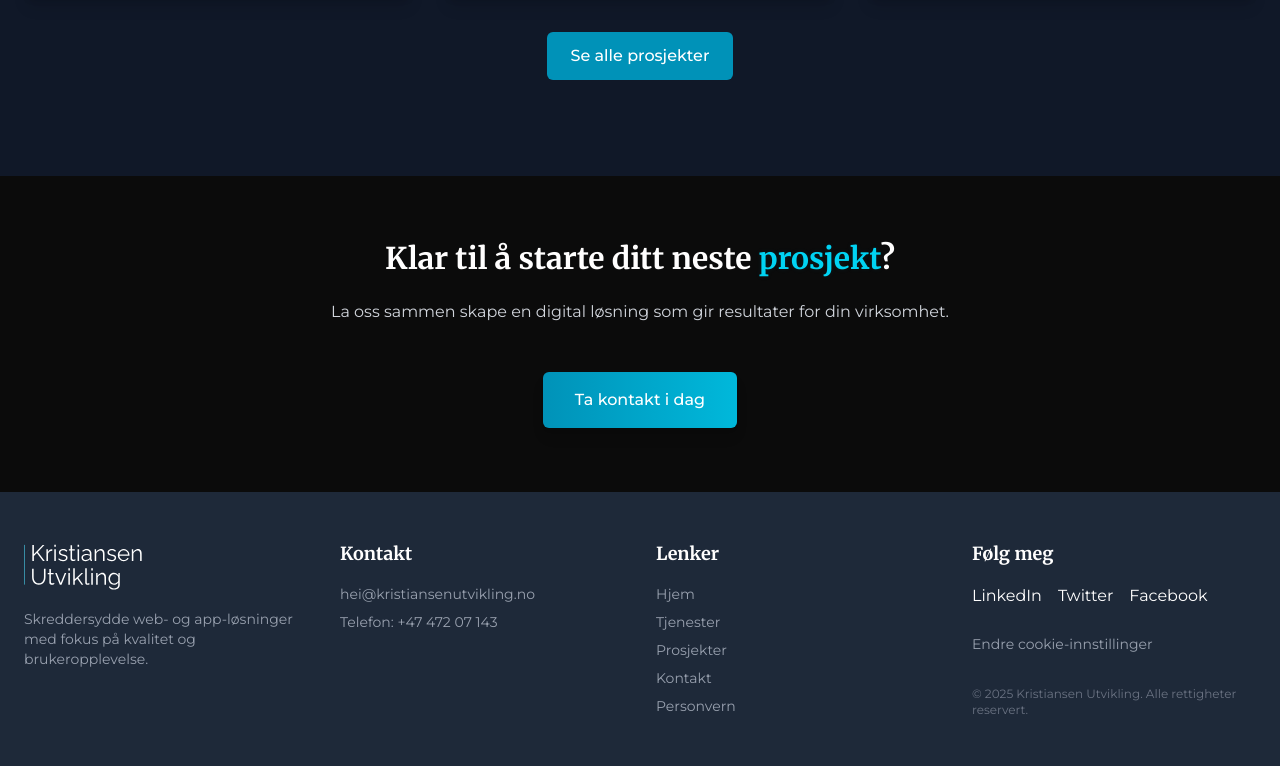
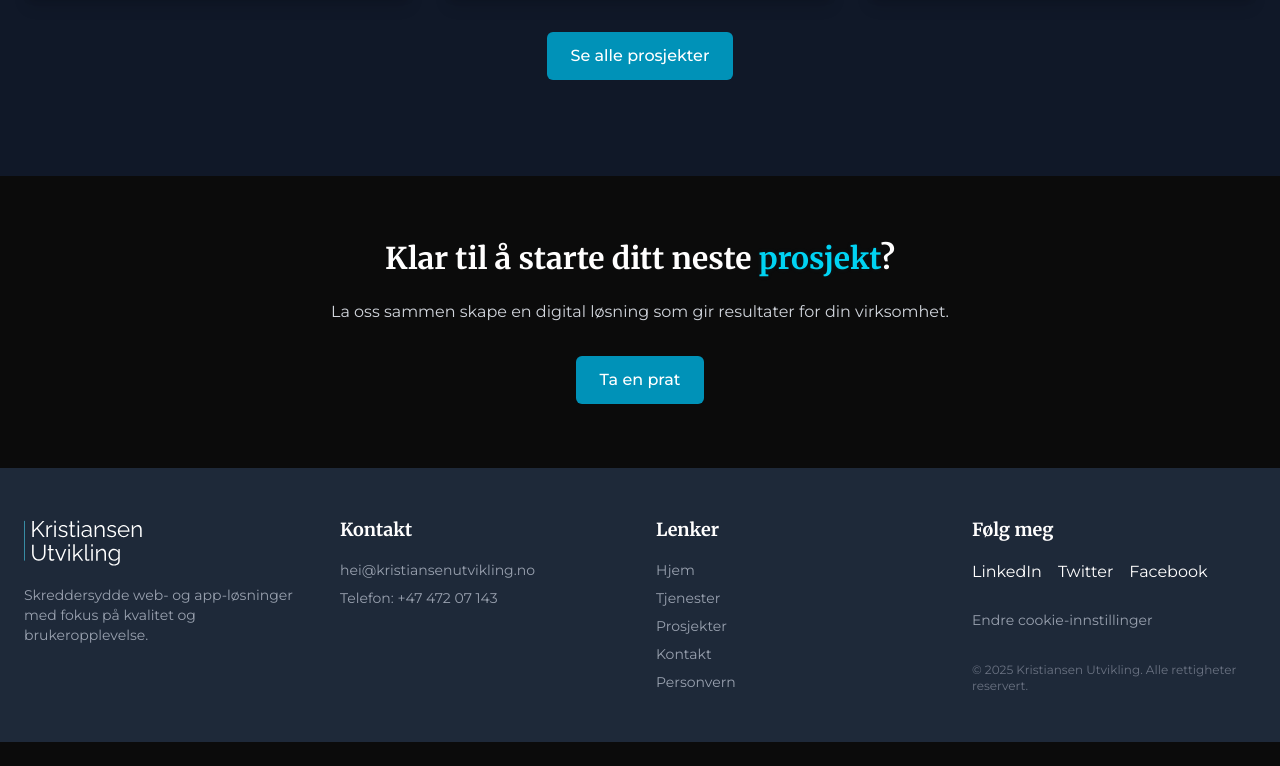
Before and after one commit to oddvarzk/kristiansenutvikling, a Next.js app: page /HomePage in a window 1280 px wide. Shown: the part 2734-3500 px from the top of the page. After the commit the page ends 3476 px from the top, so only its background shows below. Built offline with nearby package versions, Linux system fonts and the light colour scheme; no server answers.

Commit message:
Added point on hover to button, shifted to div

```diff
--- a/src/app/HomePage/components/CTASection.tsx
+++ b/src/app/HomePage/components/CTASection.tsx
@@ -18,11 +18,14 @@ export default function CTASection() {
           La oss sammen skape en digital løsning som gir resultater for din
           virksomhet.
         </p>
-        <Link href="/kontakt">
-          <button className="mt-4 bg-gradient-to-r from-cyan-600 to-cyan-500 text-white px-8 py-4 rounded-md font-medium hover:from-cyan-500 hover:to-cyan-400 transition-all duration-300 shadow-lg">
-            Ta kontakt i dag
-          </button>
-        </Link>
+        <div className="mt-8 text-center">
+          <Link
+            href="/kontakt"
+            className="inline-block bg-cyan-600 text-white px-6 py-3 rounded-md font-medium hover:bg-cyan-500 transition"
+          >
+            Ta en prat
+          </Link>
+        </div>
       </div>
     </section>
   );
```
